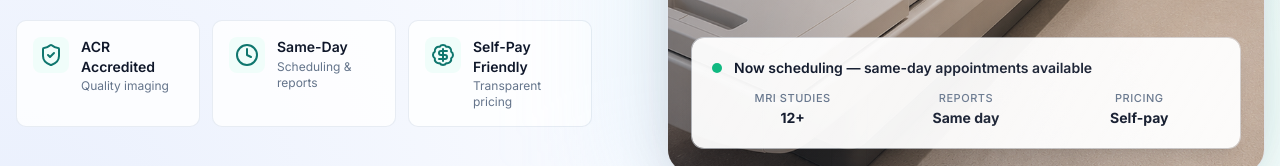
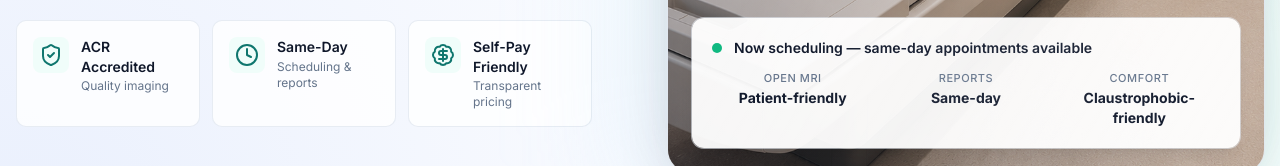
Before and after one commit to asaeidi83/baytown-open-mri, a Next.js app: page / in a window 1280 px wide. Shown: the part 786-952 px from the top of the page. Built offline with nearby package versions, Linux system fonts and the light colour scheme; no server answers.

Commit message:
Update hero info-card text: Open MRI / Reports / Comfort

```diff
--- a/src/components/sections/hero.tsx
+++ b/src/components/sections/hero.tsx
@@ -180,9 +180,9 @@ function ImagingFrame() {
                 </p>
               </div>
               <div className="mt-3 grid grid-cols-3 gap-3 text-center">
-                <Stat label="MRI studies" value="12+" />
-                <Stat label="Reports" value="Same day" />
-                <Stat label="Pricing" value="Self-pay" />
+                <Stat label="Open MRI" value="Patient-friendly" />
+                <Stat label="Reports" value="Same-day" />
+                <Stat label="Comfort" value="Claustrophobic-friendly" />
               </div>
             </div>
           </div>
```
